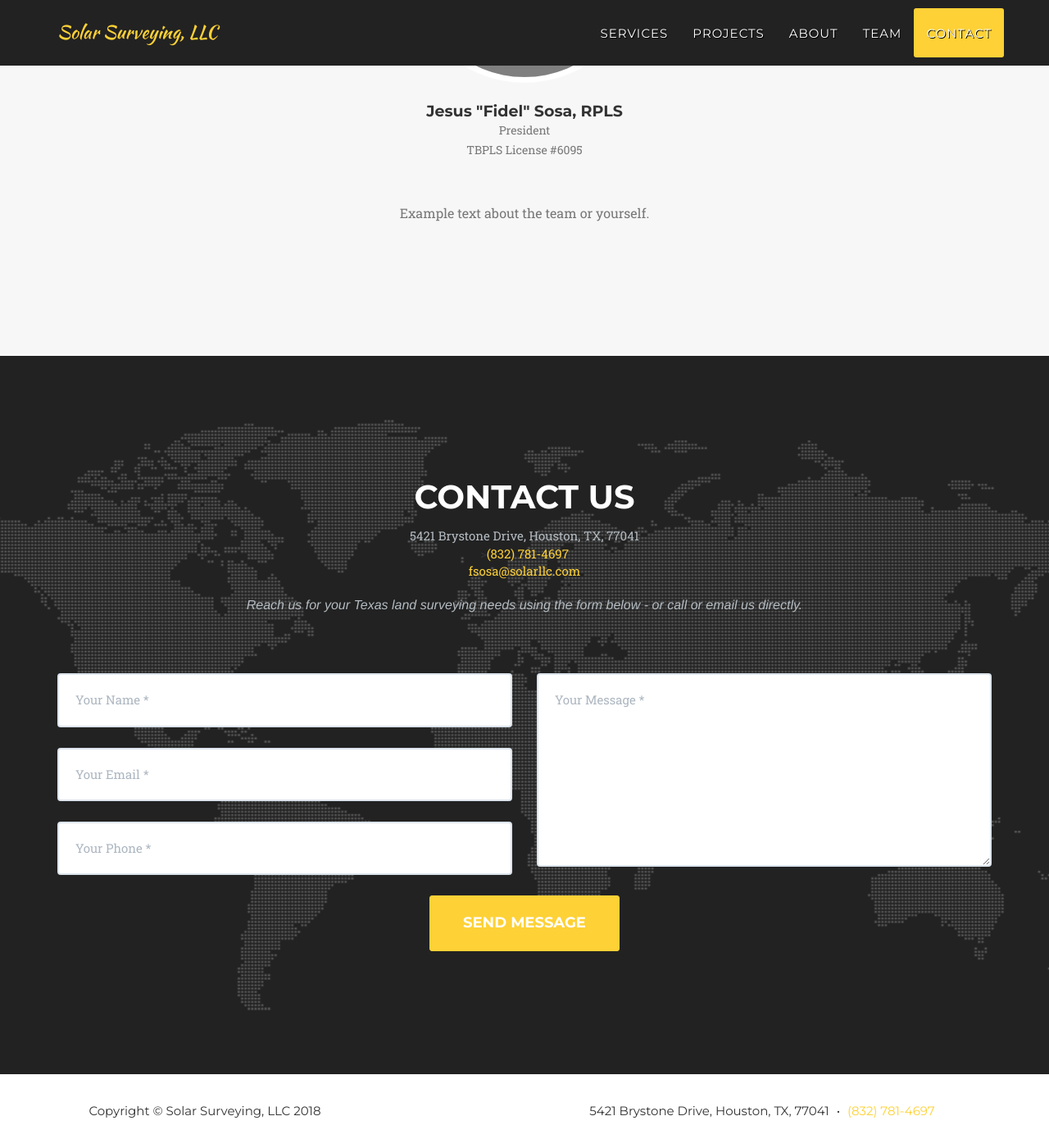
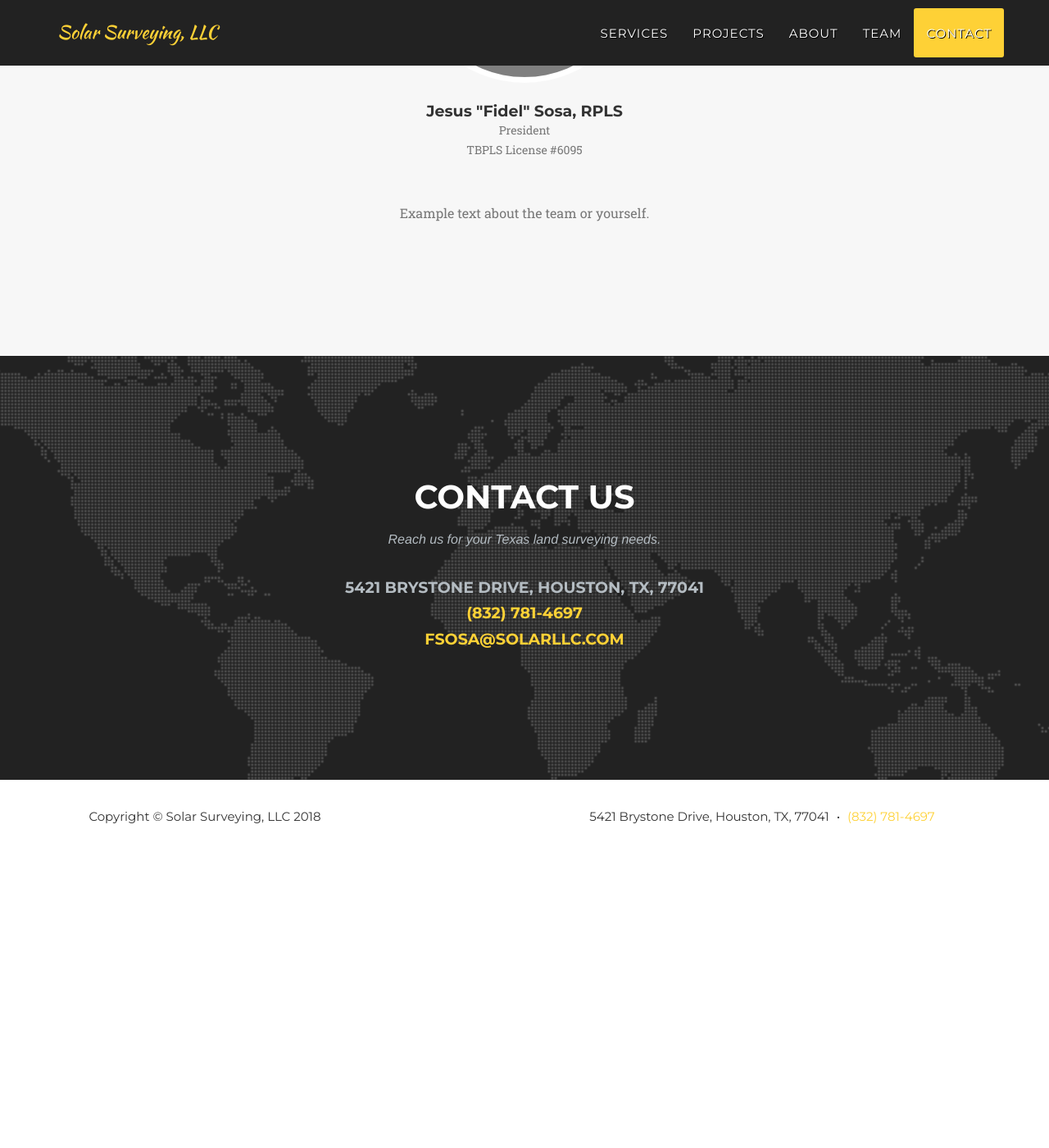
Before and after one commit to fsosa/fsosa.github.io, a Jekyll site: the page built from index.html, in a window 1280 px wide and 1400 px high, scrolled down 3180 px. Shown: the whole window at 82% size. Built offline with Jekyll 4.4.1, drawn with Linux system fonts in a browser that asks for light colours; some web fonts are replaced; after the commit the page ends 4221 px from its top, so only the background shows below that.

Commit message:
change contact us and remove php form

```diff
--- a/_includes/contact.html
+++ b/_includes/contact.html
@@ -3,18 +3,19 @@
             <div class="row">
                 <div class="col-lg-12 text-center">
                     <h2 class="section-heading">Contact Us</h2>
+                    <h3 class="section-subheading text-muted">Reach us for your Texas land surveying needs.</h3>
                     <div class>
                       <!-- <ul> -->
-                        <div class="text-muted">{{ site.address }}</div>
-                        <div>><a href="tel:1-832-781-4697">(832) 781-4697</a></div>
-                        <div><a href="mailto:fsosa@solarllc.com">fsosa@solarllc.com</a></div>
+                        <div class="text-muted"><h4>{{ site.address }}</h4></div>
+                        <div><h4><a href="tel:1-832-781-4697">(832) 781-4697</a></h4></div>
+                        <div><h4><a href="mailto:fsosa@solarllc.com">fsosa@solarllc.com</a></h4></div>
                       <!-- </ul> -->
                     </div>
-                    <h3 class="section-subheading text-muted">Reach us for your Texas land surveying needs using the form below - or call or email us directly.</h3>
+
                 </div>
             </div>
 
-            <div class="row">
+            <!-- <div class="row">
                 <div class="col-lg-12">
                     <form name="sentMessage" id="contactForm" novalidate>
                         <div class="row">
@@ -45,7 +46,7 @@
                             </div>
                         </div>
                     </form>
-                </div>
+                </div> -->
             </div>
         </div>
     </section>
--- a/_includes/css/agency.css
+++ b/_includes/css/agency.css
@@ -674,6 +674,10 @@ section#contact .section-heading {
     color: #fff;
 }
 
+section#contact h3.section-subheading {
+    margin-bottom: 40px;
+}
+
 section#contact .form-group {
     margin-bottom: 25px;
 }
```
